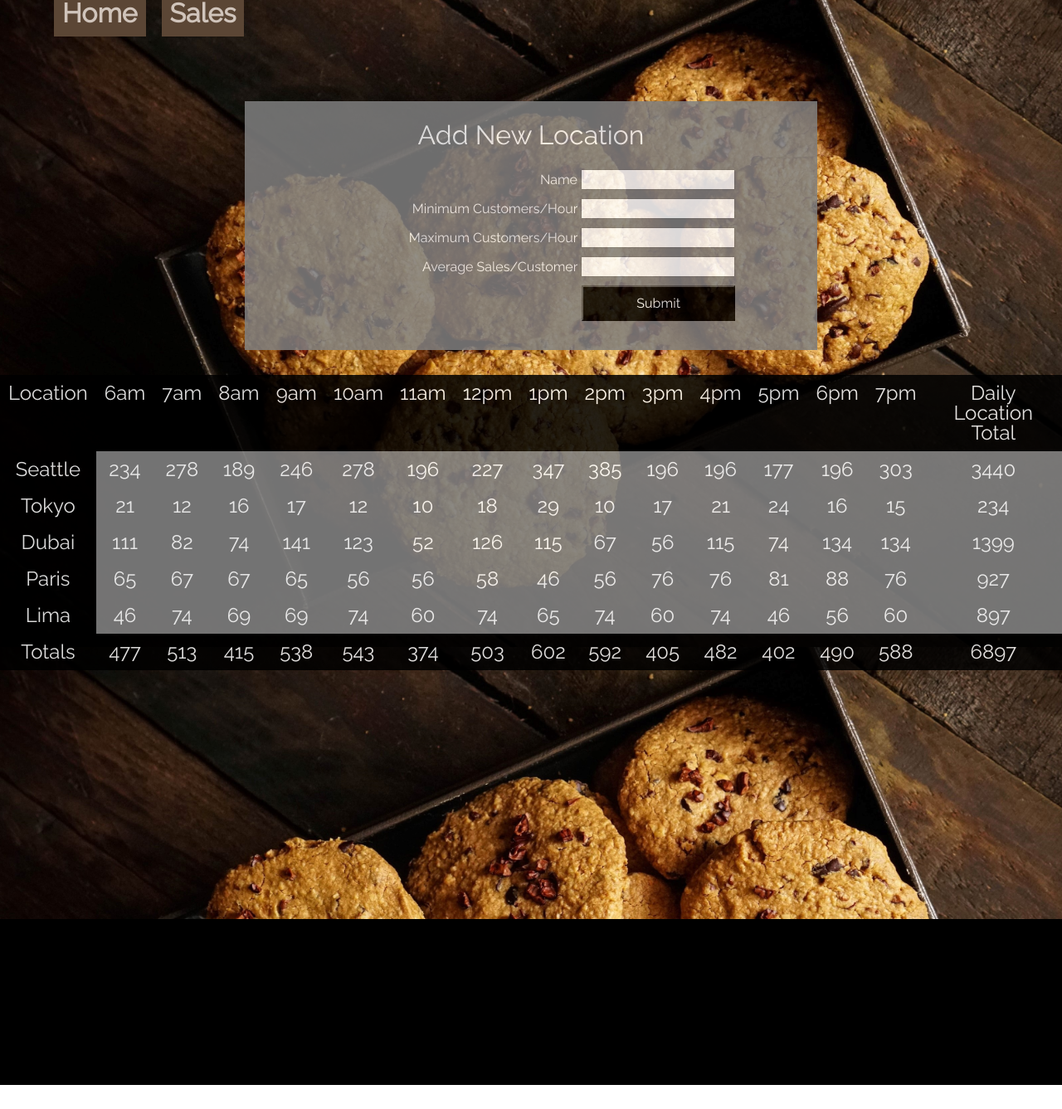
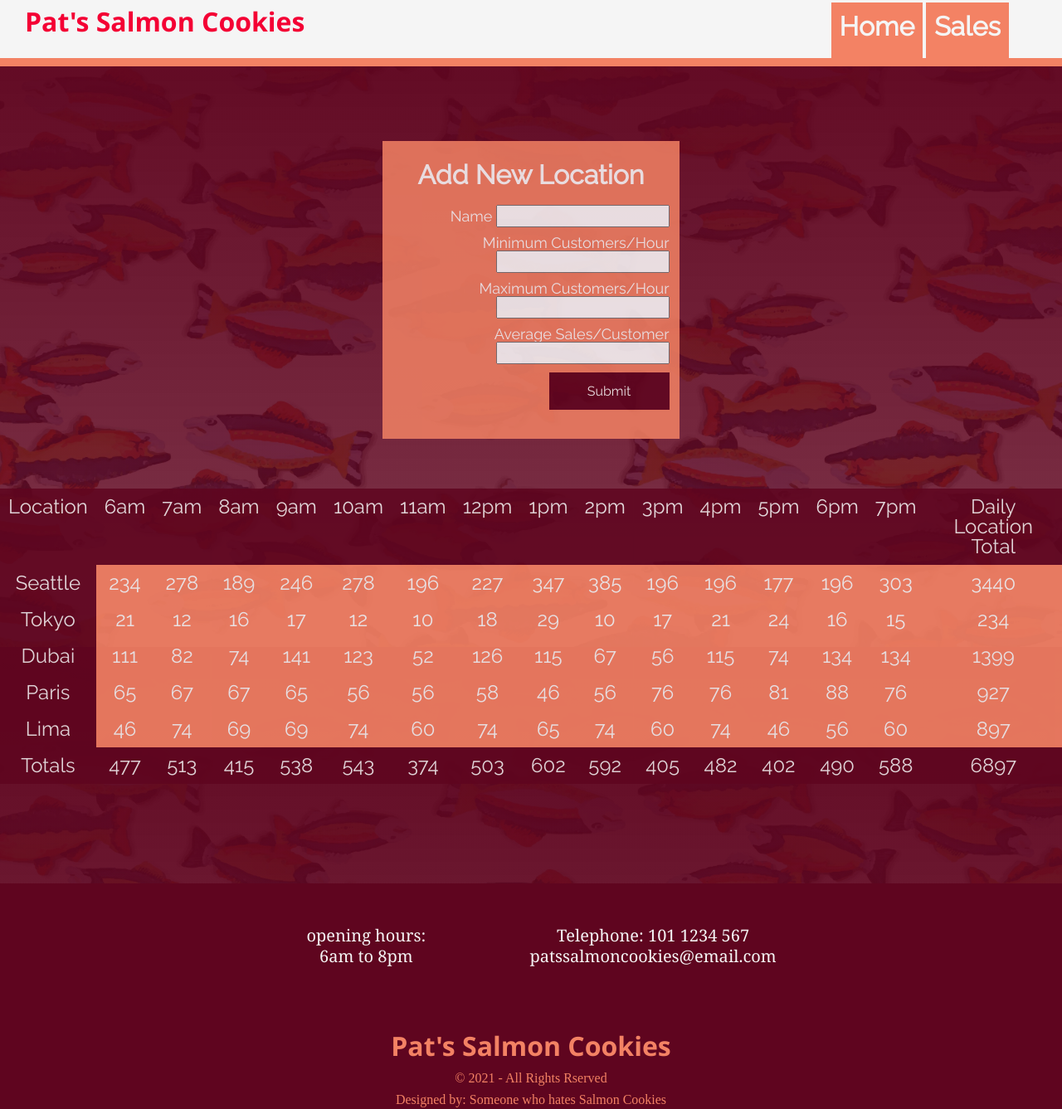
Before and after one commit to AliBakerSartawi/cookie-stand, a plain HTML site: page sales.html in a window 1280 px wide. Shown: the part 20-1357 px from the top of the page at 83% size. Before the commit the page ends 1328 px from the top, so only its background shows below. Drawn offline with Linux system fonts and the light colour scheme.

Commit message:
lab10 done

```diff
--- a/CSS/demo.css
+++ /dev/null
@@ -1,42 +0,0 @@
-*{
-  box-sizing: border-box; /* this will calculate the whole box with border and padding and margin when calculating width percentages*/
-}
-
-header {
-  background-color: #f1f1f1;
-  padding: 30px;
-  text-align: center;
-}
-
-.row :first-child {
-  background-color: #aaa;
-  /* width: 25%; */
-}
-
-.row :nth-child(2) {
-  background-color: #bbb;
-  /* width: 50%; */
-}
-
-.row :nth-child(3) {
-  background-color: #ccc;
-  /* width: 25%; */
-}
-
-/* % will take percentage from the parent container, vh vw will take percentage from the browser or screen */
-/* vh is view height, vw is view width */
-/* using px is not recommended */
-
-.column {
-  float: left;
-  /* min-height: 90vh; */
-  width: 33.33%;
-  padding: 20px;
-}
-
-footer {
-  clear: both; /* will clear any floating side effects*/
-  background-color: #f1f1f1;
-  padding: 15px;
-  text-align: center;
-}
--- a/CSS/demo2.css
+++ /dev/null
@@ -1,71 +0,0 @@
-* {
-  box-sizing: border-box;
-}
-
-body {
-  background-color: #f1f1f1;
-}
-
-header {
-  /* margin: 30px; */
-  /* text-align: center; */
-  background-color: red;
-  margin-bottom: 20px;
-}
-
-header h1 {
-  font-size: 42px;
-  padding: 20px;
-  text-align: center;
-}
-
-header nav {
-  background-color: #333;
-}
-
-header nav ul {
-  position: relative;
-}
-
-header nav ul li {
-  display: inline-block;
-  padding: 20px;
-}
-
-header nav ul li:last-child {
-  position: absolute;
-  right: 50px;
-}
-
-header nav ul li a {
-  text-decoration: none;
-  color: #f2f2f2;
-}
-
-.left-column {
-  float: left;
-  width: 75%;
-}
-
-.right-column {
-  float: left;
-  width: 25%;
-  background-color: #f1f1f1;
-  padding-left: 20px;
-}
-
-.card {
-  background-color: #fffffe;
-  padding: 20px;
-  margin-bottom: 20px;
-}
-
-.placeholder {
-  width: 100%;
-}
-
-footer {
-  clear: both;
-  text-align: center;
-  padding: 20px;
-}
--- a/CSS/demo3.css
+++ /dev/null
@@ -1,55 +0,0 @@
-*{
-  font-family: 'Segoe UI', Tahoma, Geneva, Verdana, sans-serif;
-}
-
-/* how to store colors in variables */
-:root {
-  --primary-color: #9c3089;
-}
-
-header {
-  background-color: var(--primary-color);
-  padding: 20px;
-  position: fixed;
-  width: 100%;
-  top: 0;
-}
-
-header h1 {
-  color: #f5f5f5;
-  float: left;
-  font-weight: bolder;
-  font-size: x-large;
-}
-
-header nav {
-  float: right;
-  padding: 0 30px;
-}
-
-header nav ul li {
-  display: inline-block;
-  padding: 0 10px;
-  font-size: 15px;
-}
-
-header nav ul li a {
-  text-decoration: none;
-  color: #f5f5f5;
-  text-transform: uppercase;
-}
-
-#hero {
-  margin-top: 55px;
-  background: url('../images/prateek-katyal-q7fMY7kBBz8-unsplash-croppedagain.jpg');
-  background-size: cover;
-  background-repeat: no-repeat;
-  height: 600px;
-}
-
-#hero h2 {
-  text-align: center;
-  color: #f1f1f1;
-  line-height: 450px; /* this is the trick to centering but doesnt work all the time*/
-  vertical-align: middle;
-}
--- a/CSS/index.css
+++ b/CSS/index.css
@@ -4,18 +4,30 @@
   --tertiary: #a6a78d;
   --light: #D0C4BB;
   --lightest: #f0ebe8;
+  --blue: #75BAA8;
+  --ruby: #5F051F;
+  --neon: #F40034;
+  --salmon: #F38264;
+  --yellow: #F2CC67;
 }
 
 * {
+  /* background-color: whitesmoke; */
   box-sizing: border-box;
   font-family: 'Raleway', sans-serif;
 }
 
+header {
+  border-style: solid;
+  border-bottom-width: 10px;
+  border-bottom-color: var(--salmon);
+}
 
-
-nav  {
-  background-color: var(--lightest);
-  padding: 30px;
+header nav  {
+  /* background-color: whitesmoke; */
+  margin: 30px;
+  height: 30px;
+  /* padding: 30px; */
   /* text-align: left; */
 }
 
@@ -25,57 +37,68 @@ header h1 {
   font-weight: 900;
   float: left;
   /* margin: 0px 0 25px 0; */
-  color: var(--primary);
+  color: var(--neon);
 }
 
 nav ul {
+  background-color: whitesmoke;
+  color: whitesmoke;
+  position:absolute;
+  right: 5%;
+  top: 4.5%;
+  /* float: left; */
   /* text-align: center; */
-  position: relative;
-  left: 25%;
+  /* position: relative; */
+  /* left: 25%; */
 }
 
 nav ul li{
+  background-color: whitesmoke;
   display: inline-block;
 }
 
 
 nav ul li a{
   text-decoration: none;
-  color: var(--lightest);
-  background-color: var(--primary);
+  color: whitesmoke;
+  background-color: var(--salmon);
   font-size: xx-large;
   font-family: 'Raleway', sans-serif;
   font-weight: 900;
-  /* text-align: center; */
-  margin: 25px 0 0 0;
-  padding: 30px 10px 10px 10px;
+  text-align: center;
+  /* margin: 25px 0 0 0; */
+  padding: 10px 10px 24px 10px;
 }
 
 nav ul li a:hover {
-  background-color: var(--secondary);
-  color: var(--primary);
+  background-color: var(--blue);
+  color: whitesmoke;
   transition: 0.3s ease-in-out;
 }
 
 main {
+  background-image: linear-gradient(rgba(117, 186, 168, 1), rgba(117, 186, 168, .8)), url(../images/Untitled-1-01.jpg);
+  background-repeat: no-repeat;
+  background-attachment: fixed;
+  background-size: cover;
   background-color: var(--lightest);
   font-family: 'Segoe UI', Tahoma, Geneva, Verdana, sans-serif;
 }
 
 main #hero {
-  background-image: linear-gradient(rgba(200, 143, 91, 0.75), rgba(200, 143, 91, 0.75)), url(../images/Untitled-1-01.jpg);
+  /* position: fixed; */
+  /* background-image: linear-gradient(rgba(117, 186, 168, 0.5), rgba(117, 186, 168, 0.75)), url(../images/Untitled-1-01.jpg); */
   padding: 35vh;
   background-position: center;
   background-repeat: no-repeat;
   background-size: cover;
-  /* position: relative; */
 }
 
 #hero p {
   /* text-align: center; */
   /* position: absolute; */
   font-family: 'Segoe UI', Tahoma, Geneva, Verdana, sans-serif;
-  color: var(--lightest);
+  color: whitesmoke;
   font-weight: 900;
   font-size: 72px;
   font-style: italic;
@@ -90,8 +113,26 @@ main #locations {
   background-position: center;
   background-repeat: no-repeat;
   background-size: cover;
-  position: relative;
+  /* position: relative;
+  text-align: center; */
 }
+
+main #locations-h1 {
+  font-family: 'Segoe UI', Tahoma, Geneva, Verdana, sans-serif;
+  color: var(--salmon);
+  font-weight: 900;
+  font-size: 72px;
+  font-style: italic;
+  text-align: center;
+  background-color: var(--lightest);
+  padding-top: 30px;
+  margin-bottom: -60px;
+  /* top: 10%; */
+  /* position: absolute; */
+  /* margin: auto; */
+  /* right: 10%; */
+}
+
 
 main p {
   font-family: Georgia, 'Times New Roman', Times, serif;
@@ -103,19 +144,19 @@ main p {
 }
 
 main #recipe {
-  background-color: var(--secondary);
+  background-color: var(--salmon);
   padding: 20vh;
 }
 
 #recipe p {
   font-family: Georgia, 'Times New Roman', Times, serif;
-  color: var(--lightest);
+  color: whitesmoke;
   margin-bottom: 5px;
 }
 
 #recipeheader {
   font-family: 'Segoe UI', Tahoma, Geneva, Verdana, sans-serif;
-  color: var(--lightest);
+  color: whitesmoke;
   font-weight: 900;
   font-size: 55px;
   font-style: italic;
@@ -123,17 +164,38 @@ main #recipe {
   padding-bottom: 20px;
 }
 
-.row {
+footer {
+  background-color: var(--ruby);
+  color: whitesmoke;
+  text-align: center;
+  padding-bottom: 20px;
+}
+
+footer .row {
   display: flex;
 }
 
-.column {
+footer .column {
   flex: 25%;
   padding: 50px;
   text-align: center;
   font-family: Georgia, 'Times New Roman', Times, serif;
   font-size: 20px;
   line-height: 125%;
-  background-color: var(--primary);
-  color: var(--lightest);
+  background-color: var(--ruby);
+  color: whitesmoke;
 }
+
+footer h1 {
+  font-family: 'Segoe UI', Tahoma, Geneva, Verdana, sans-serif;
+  font-size: xx-large;
+  font-weight: 900;
+  margin-bottom: 15px;
+  margin-top: 30px;
+  color: var(--salmon);
+}
+
+footer p {
+  margin-bottom: 10px;
+  color: var(--salmon);
+}
--- a/CSS/sales.css
+++ b/CSS/sales.css
@@ -1,63 +1,114 @@
-* {
-    font-family: 'Raleway', sans-serif;
-    /* color: beige; */
+:root {
+  --primary: #5B4635;
+  --secondary: #C88F5B;
+  --tertiary: #a6a78d;
+  --light: #D0C4BB;
+  --lightest: #f0ebe8;
+  --blue: #75BAA8;
+  --ruby: #5F051F;
+  --neon: #F40034;
+  --salmon: #F38264;
+  --yellow: #F2CC67;
 }
 
-nav {
-    margin-top: 20px;
-    margin-left: 50px;
+* {
+  /* background-color: whitesmoke; */
+  box-sizing: border-box;
+  font-family: 'Raleway', sans-serif;
+}
+
+body {
+  background-image: linear-gradient(rgba(95, 5, 31, 1), rgba(95, 5, 31, .8)), url(../images/Untitled-1-01.jpg);
+  background-repeat: no-repeat;
+  background-attachment: fixed;
+  background-size: cover;
+}
+
+header {
+  background-color: whitesmoke;
+  border-style: solid;
+  border-bottom-width: 10px;
+  border-bottom-color: var(--salmon);
+}
+
+header nav {
+  background-color: whitesmoke;
+  /* margin: 30px; */
+  height: 30px;
+  padding: 30px;
+  margin-bottom: 30px;
+  /* text-align: left; */
+}
+
+header h1 {
+  font-family: 'Segoe UI', Tahoma, Geneva, Verdana, sans-serif;
+  font-size: xx-large;
+  font-weight: 900;
+  float: left;
+  /* margin: 0px 0 25px 0; */
+  color: var(--neon);
+}
+
+nav ul {
+  background-color: whitesmoke;
+  color: whitesmoke;
+  position:absolute;
+  right: 5%;
+  top: 4.5%;
+  /* float: left; */
+  /* text-align: center; */
+  /* position: relative; */
+  /* left: 25%; */
 }
 
 nav ul li{
-    display: inline;
+  background-color: whitesmoke;
+  display: inline-block;
 }
 
+
 nav ul li a{
-    text-decoration: none;
-    color: #D0C4BB;
-    background-color: #5B4635;
-    font-size: xx-large;
-    font-family: 'Raleway', sans-serif;
-    font-weight: 900;
-    margin: 25px 0 0 15px;
-    padding: 20px 10px 10px 10px;
+  text-decoration: none;
+  color: whitesmoke;
+  background-color: var(--salmon);
+  font-size: xx-large;
+  font-family: 'Raleway', sans-serif;
+  font-weight: 900;
+  text-align: center;
+  /* margin: 25px 0 0 0; */
+  padding: 10px 10px 24px 10px;
 }
 
 nav ul li a:hover {
-    background-color: #C88F5B;
-    color: #5B4635;
-    transition: 0.3s ease-in-out;
+  background-color: var(--ruby);
+  color: whitesmoke;
+  transition: 0.3s ease-in-out;
 }
 
-body {
-    background-image: url(../images/prateek-katyal-q7fMY7kBBz8-unsplash-croppedagain.jpg);
-    background-repeat: no-repeat;
-    background-attachment: fixed;
-    background-size: cover;
-}
 
 #new-shop {
   /* display: block; */
   margin-top: 7%;
   margin-left: auto;
   margin-right: auto;
-  width: 50%;
+  width: 28%;
   padding: 25px;
   opacity: 85%;
-  background-color: grey;
+  background-color: var(--salmon);
   color: white;
 }
 
 #new-shop legend {
   text-align: center;
   font-size: xx-large;
-  margin-bottom: 25px;
+  font-weight: bold;
+  margin-bottom: 20px;
 }
 
 #fields {
   float: left;
   position: relative;
-  left: 27%;
+  left: 4%;
   /* background-color: teal; */
   /* width: 50%; */
   text-align: right;
@@ -66,45 +117,50 @@ body {
 #fields input,
 #fields label {
   margin-bottom: 10px;
-  font-size: medium;
+  font-size: large;
 }
 
 #fields :last-child {
   width: 47%;
   padding: 10px;
-  background-color: black;
+  background-color: var(--ruby);
+  border: solid;
+  border-color: var(--ruby);
   color: white;
   font-size: medium;
 }
 
 #fields :last-child:hover {
-  background-color: white;
-  color: black;
+  background-color: whitesmoke;
+  color: var(--ruby);
+  font-weight: bold;
   transition: 350ms ease-in-out;
 }
 
 main section table {
     margin: auto;
-    margin-top: 30px;
+    margin-top: 60px;
     text-align: center;
     font-size: x-large;
     border-collapse: separate;
 }
 
 th {
-    background-color: black;
+    background-color: var(--ruby);
     opacity: 85%;
-    color: white;
+    color: whitesmoke;
 }
 
 td {
-    background-color: grey;
+    background-color: var(--salmon);
     opacity: 90%;
-    color: white;
+    color: whitesmoke;
 }
 
 th:hover, td:hover{
-    background-color: black;
+    background-color: whitesmoke;
+    color: var(--neon);
+    font-weight: bold;
     opacity: 100%;
     transition: background-color 0.3s ease-in-out;
 }
@@ -118,7 +174,38 @@ main section table tr{
 }
 
 footer {
-  background-color: black;
-  padding: 100px;
-  margin-top: 300px;
+  background-color: var(--ruby);
+  color: whitesmoke;
+  text-align: center;
+  padding-bottom: 20px;
+  margin-top: 120px;
 }
+
+footer .row {
+  display: flex;
+}
+
+footer .column {
+  flex: 25%;
+  padding: 50px;
+  text-align: center;
+  font-family: Georgia, 'Times New Roman', Times, serif;
+  font-size: 20px;
+  line-height: 125%;
+  background-color: var(--ruby);
+  color: whitesmoke;
+}
+
+footer h1 {
+  font-family: 'Segoe UI', Tahoma, Geneva, Verdana, sans-serif;
+  font-size: xx-large;
+  font-weight: 900;
+  margin-bottom: 15px;
+  margin-top: 30px;
+  color: var(--salmon);
+}
+
+footer p {
+  margin-bottom: 10px;
+  color: var(--salmon);
+}
--- a/sales.html
+++ b/sales.html
@@ -5,14 +5,15 @@
   <meta http-equiv="X-UA-Compatible" content="IE=edge">
   <meta name="viewport" content="width=device-width, initial-scale=1.0">
   <title>Sales Per Location</title>
+  <link rel="preconnect" href="https://fonts.gstatic.com">
+  <link href="https://fonts.googleapis.com/css2?family=Raleway&display=swap" rel="stylesheet">
   <link rel="stylesheet" href="./CSS/reset.css">
   <link rel="stylesheet" href="./CSS/sales.css">
-  <link rel="preconnect" href="https://fonts.gstatic.com">
-  <link href="https://fonts.googleapis.com/css2?family=Raleway&display=swap" rel="stylesheet">
 </head>
 <body>
   <header>
     <nav>
+      <h1>Pat's Salmon Cookies</h1>
       <ul>
         <li><a href="index.html">Home</a></li>
         <li><a href="./sales.html">Sales</a></li>
@@ -48,7 +49,22 @@
         <table id="sales"></table>
       </section>
     </main>
-    <footer></footer>
+    <footer>
+      <section class="row">
+        <section class="column"></section>
+        <section class="column">opening hours:</br> 6am to 8pm</section>
+        <section class="column">
+          Telephone: 101 1234 567</br>
+          patssalmoncookies@email.com</br>
+
+        </section>
+        <section class="column"></section>
+      </section>
+
+      <h1>Pat's Salmon Cookies</h1>
+      <p>&copy; 2021 - All Rights Rserved</p>
+      <p>Designed by: Someone who hates Salmon Cookies</p>
+    </footer>
     <script src="./JavaScript/apps.js"></script>
 </body>
 </html>
```
Also changed, not shown: demo.html (deleted, +0 -53 lines), demo2.html (deleted, +0 -66 lines), demo3.html (deleted, +0 -33 lines), index.html (+11 -2 lines), JavaScript/apps.js (line endings or trailing spaces). Lines whose indentation alone changed are shown as unchanged.
